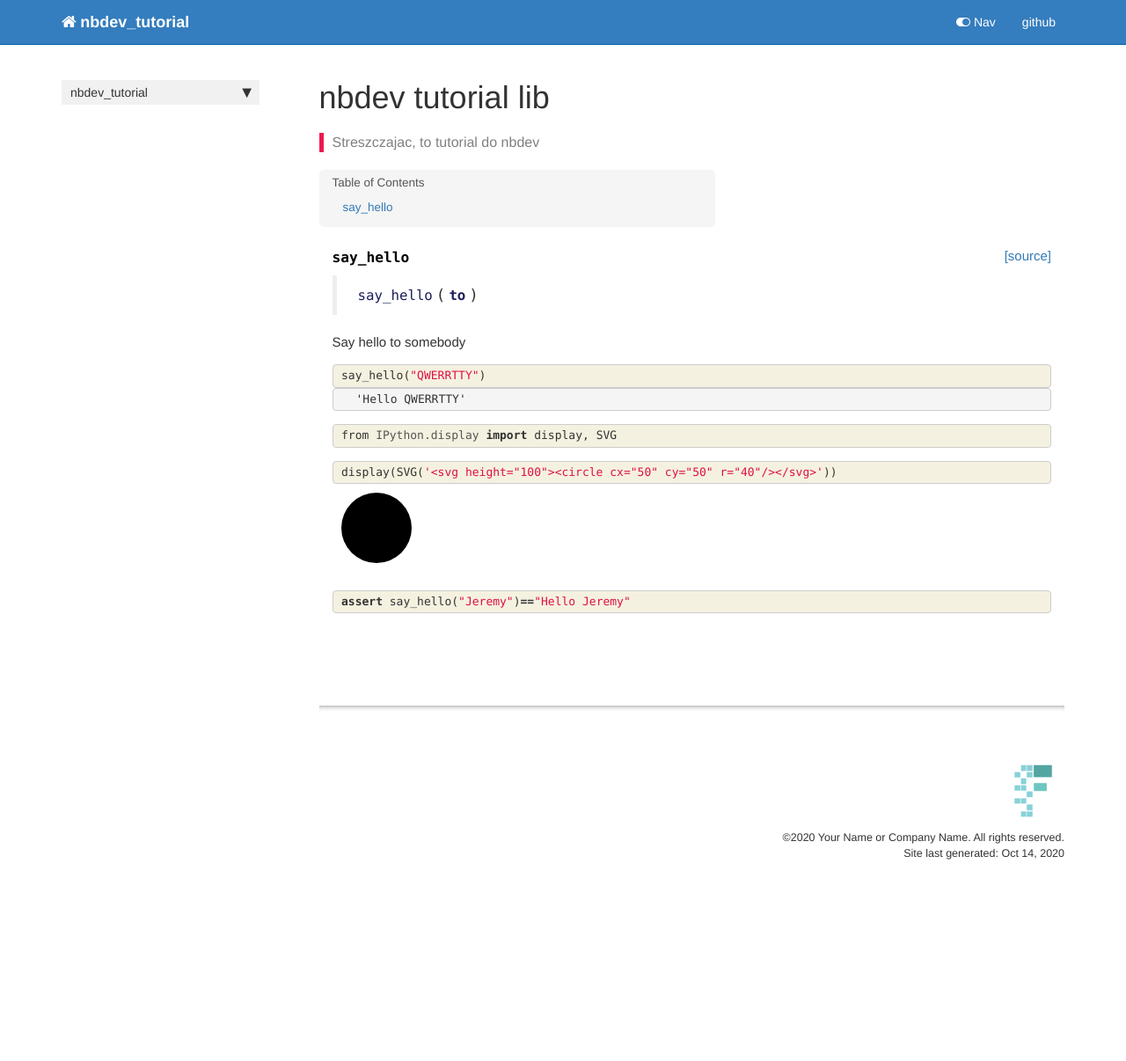
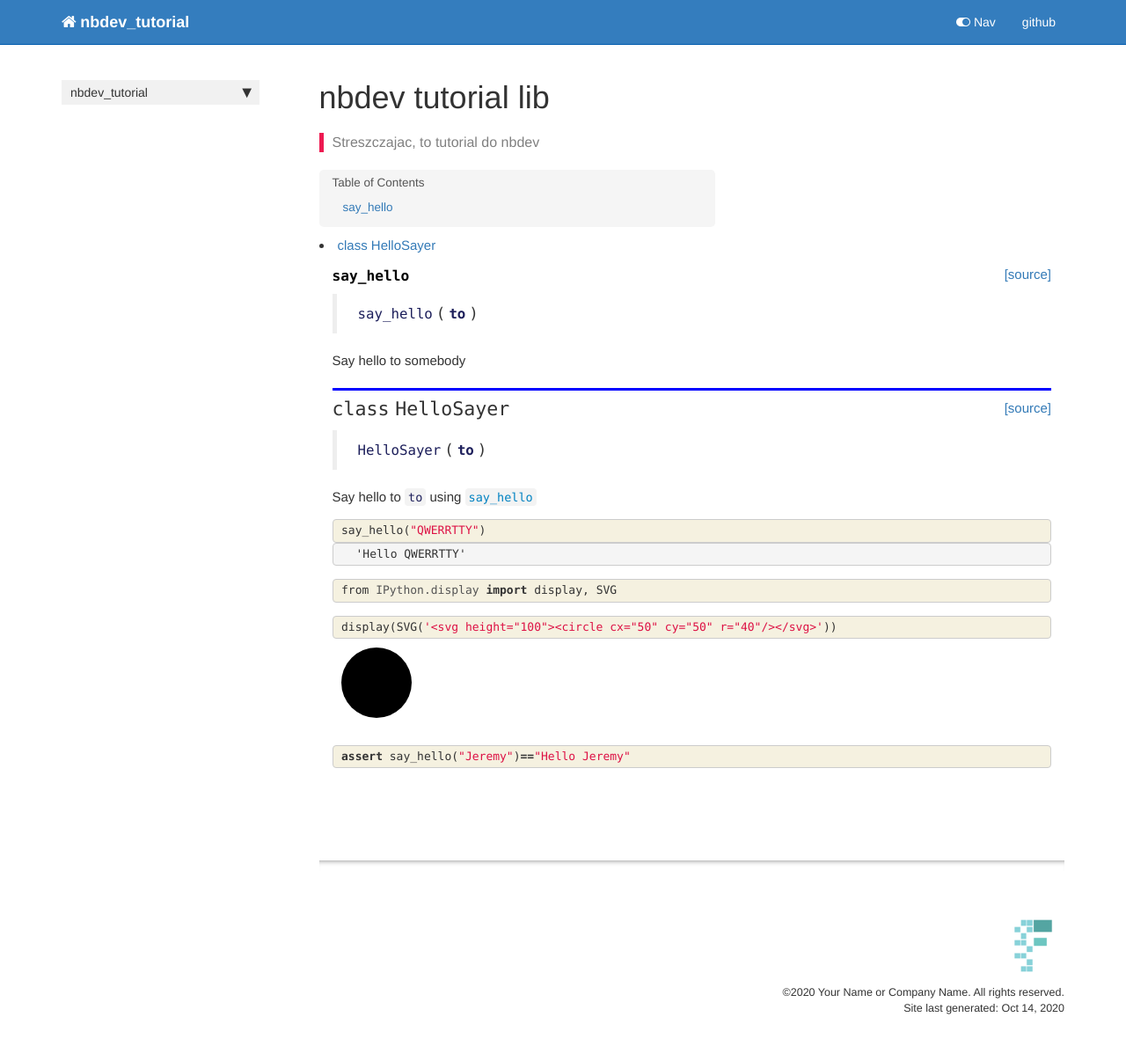
Before and after one commit to klzklzklz/nbdev_tutorial, a Jekyll site: the page built from docs/core.html, in a window 1280 px wide. Shown: the whole page at 88% size. Built offline with Jekyll 4.4.1, drawn with Linux system fonts in a browser that asks for light colours; nearby versions of some CDN libraries; comment, search, counter and statistics services are not loaded; before the commit the page ends 1030 px from its top, so only the background shows below that.

Commit message:
modul dodano2

```diff
--- a/docs/core.html
+++ b/docs/core.html
@@ -43,6 +43,38 @@
 <h4 id="say_hello" class="doc_header"><code>say_hello</code><a href="https://github.com/klzklzklz/nbdev_tutorial/tree/master/nbdev_tutorial/core.py#L6" class="source_link" style="float:right">[source]</a></h4><blockquote><p><code>say_hello</code>(<strong><code>to</code></strong>)</p>
 </blockquote>
 <p>Say hello to somebody</p>
+
+</div>
+
+</div>
+
+</div>
+</div>
+
+</div>
+    {% endraw %}
+
+    {% raw %}
+
+<div class="cell border-box-sizing code_cell rendered">
+
+</div>
+    {% endraw %}
+
+    {% raw %}
+
+<div class="cell border-box-sizing code_cell rendered">
+
+<div class="output_wrapper">
+<div class="output">
+
+<div class="output_area">
+
+
+<div class="output_markdown rendered_html output_subarea ">
+<h2 id="HelloSayer" class="doc_header"><code>class</code> <code>HelloSayer</code><a href="https://github.com/klzklzklz/nbdev_tutorial/tree/master/nbdev_tutorial/core.py#L11" class="source_link" style="float:right">[source]</a></h2><blockquote><p><code>HelloSayer</code>(<strong><code>to</code></strong>)</p>
+</blockquote>
+<p>Say hello to <code>to</code> using <a href="/nbdev_tutorial/core.html#say_hello"><code>say_hello</code></a></p>
 
 </div>
 
--- a/nbdev_tutorial/_nbdev.py
+++ b/nbdev_tutorial/_nbdev.py
@@ -2,7 +2,8 @@
 
 __all__ = ["index", "modules", "custom_doc_links", "git_url"]
 
-index = {"say_hello": "00_core.ipynb"}
+index = {"say_hello": "00_core.ipynb",
+         "HelloSayer": "00_core.ipynb"}
 
 modules = ["core.py"]
 
```
Also changed, not shown: nbdev_tutorial/core.py (+10 -1 lines).
